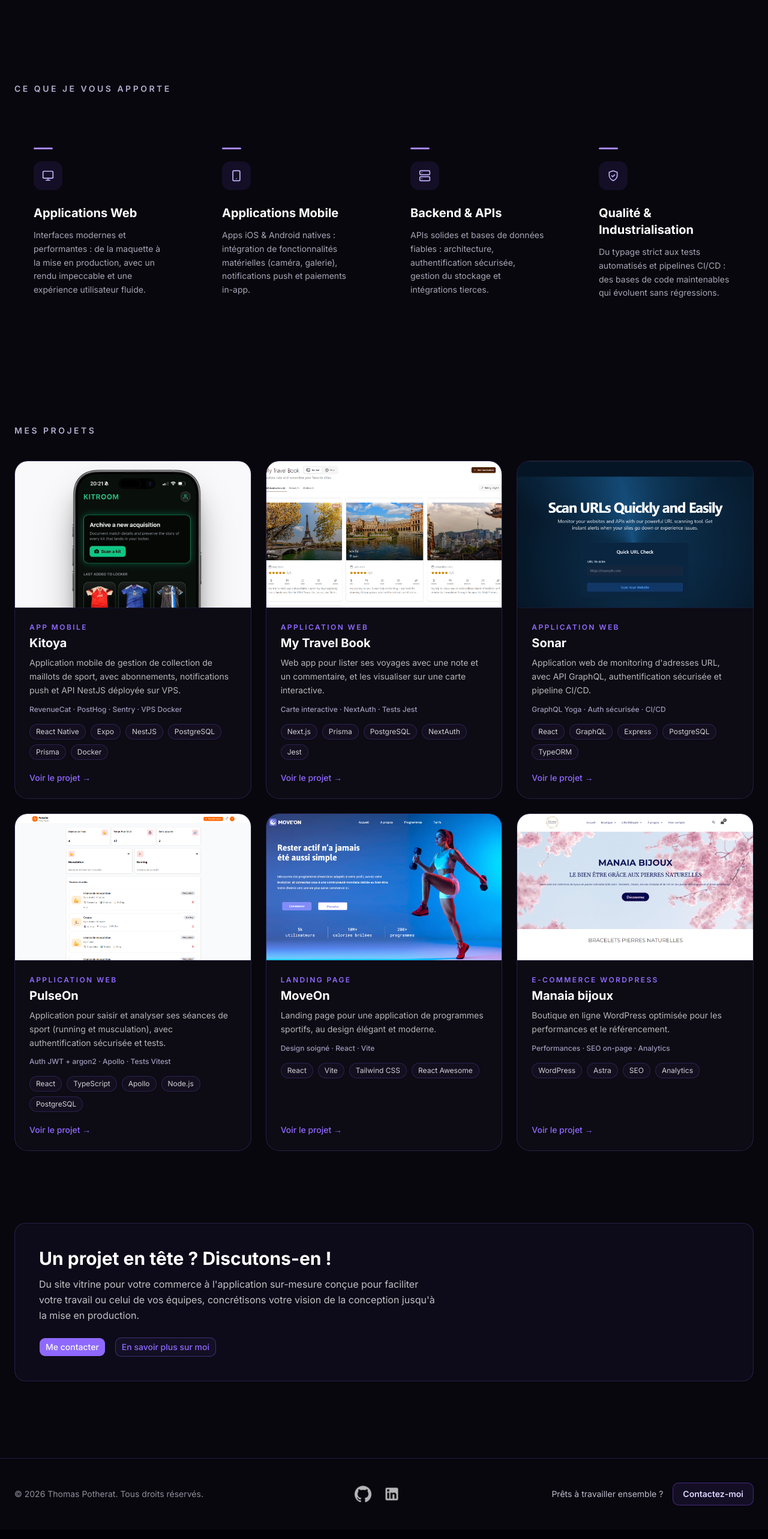
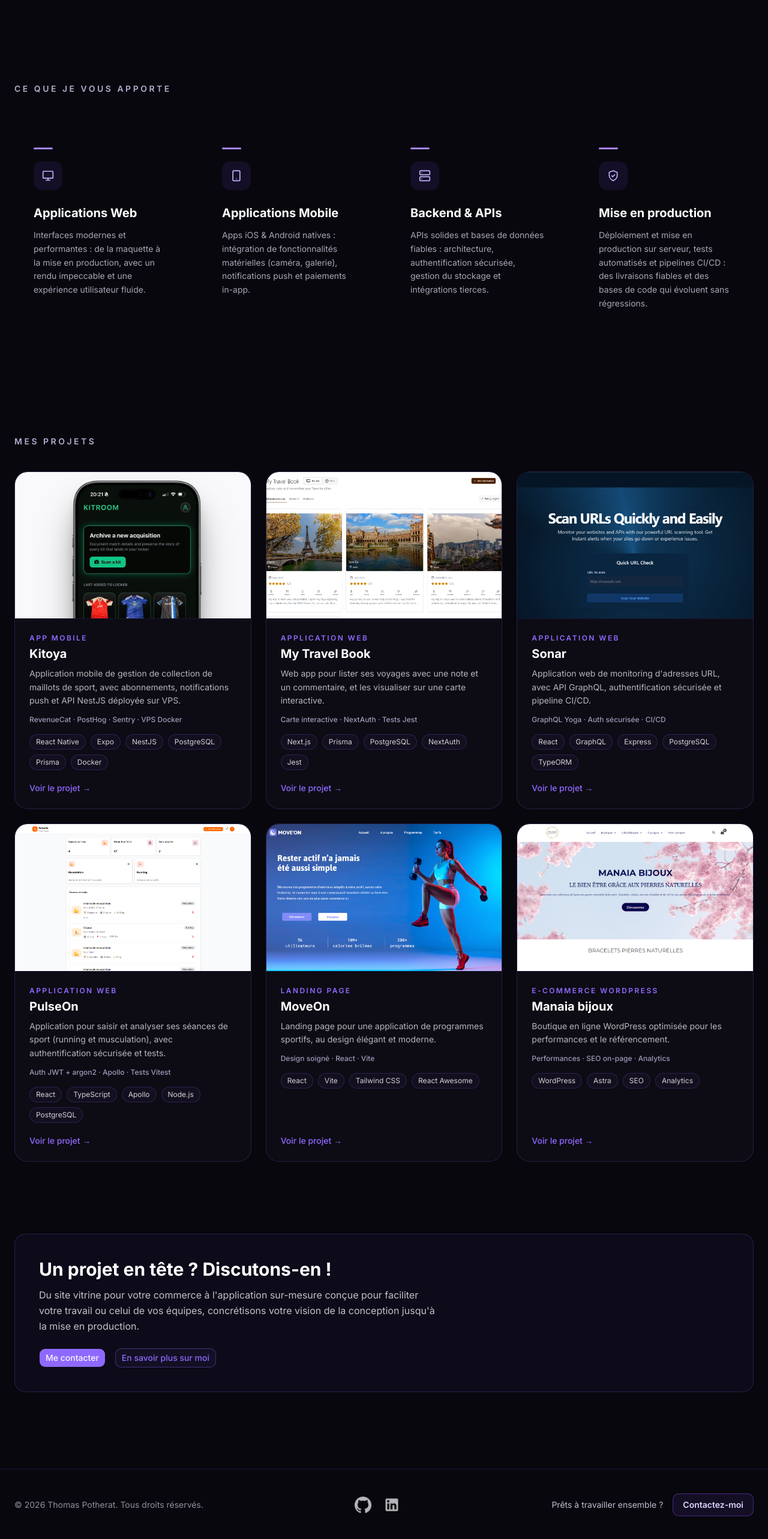
Before and after one commit to ThomasPtht/portfolio-v2, a Next.js app: page / in a window 1280 px wide. Shown: the part 1634-4200 px from the top of the page at 60% size. Built offline with nearby package versions, Linux system fonts and the light colour scheme.

Commit message:
feat: update Footer and Header components with navigation links; modify Services section title and description; add new dependencies

```diff
--- a/components/Footer.tsx
+++ b/components/Footer.tsx
@@ -1,4 +1,5 @@
 import Image from "next/image";
+import Link from "next/link";
 
 const Footer = () => {
   return (
@@ -44,7 +45,11 @@ const Footer = () => {
         <div className="flex items-center gap-4 text-sm text-violet-100/80">
           <span>Prêts à travailler ensemble ?</span>
           <button className="rounded-lg border border-violet-500/40 bg-violet-500/10 px-4 py-2 transition-colors hover:bg-violet-500/20">
-            <span className="font-semibold text-violet-200">Contactez-moi</span>
+            <Link href="/contact" scroll={false}>
+              <span className="font-semibold text-violet-200">
+                Contactez-moi
+              </span>
+            </Link>
           </button>
         </div>
       </div>
--- a/components/Header.tsx
+++ b/components/Header.tsx
@@ -46,7 +46,14 @@ export function NavbarDemo() {
           <NavbarLogo />
           <NavItems items={navItems} />
           <div className="flex items-center gap-4">
-            <NavbarButton variant="primary">Voir mon CV</NavbarButton>
+            <NavbarButton
+              href="https://drive.google.com/file/d/1A6S7mRV0C9mCpPxfuYatDLETWVw8oRXo/view"
+              target="_blank"
+              rel="noopener noreferrer"
+              variant="primary"
+            >
+              Voir mon CV
+            </NavbarButton>
           </div>
         </NavBody>
 
@@ -76,6 +83,9 @@ export function NavbarDemo() {
             ))}
             <div className="flex w-full flex-col gap-4">
               <NavbarButton
+                href="https://drive.google.com/file/d/1A6S7mRV0C9mCpPxfuYatDLETWVw8oRXo/view"
+                target="_blank"
+                rel="noopener noreferrer"
                 onClick={() => setIsMobileMenuOpen(false)}
                 variant="primary"
                 className="w-full"
--- a/components/Services.tsx
+++ b/components/Services.tsx
@@ -71,9 +71,9 @@ const expertiseData = [
     ),
   },
   {
-    title: "Qualité & Industrialisation",
+    title: "Mise en production",
     description:
-      "Du typage strict aux tests automatisés et pipelines CI/CD : des bases de code maintenables qui évoluent sans régressions.",
+      "Déploiement et mise en production sur serveur, tests automatisés et pipelines CI/CD : des livraisons fiables et des bases de code qui évoluent sans régressions.",
     icon: (
       <svg
         xmlns="http://www.w3.org/2000/svg"
--- a/package.json
+++ b/package.json
@@ -10,6 +10,7 @@
   },
   "dependencies": {
     "@base-ui/react": "^1.8.0",
+    "@react-email/render": "^2.1.0",
     "@react-three/fiber": "^9.7.0",
     "@tabler/icons-react": "^3.46.0",
     "class-variance-authority": "^0.7.1",
```
Also changed, not shown: 1 other file (tests, documents, lock files or other folders).
